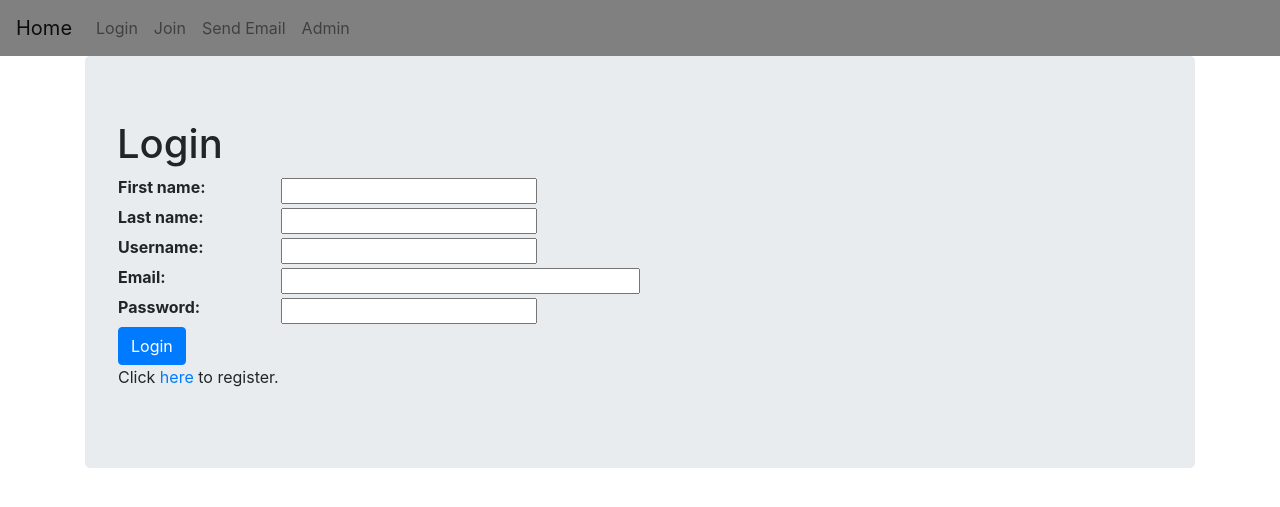
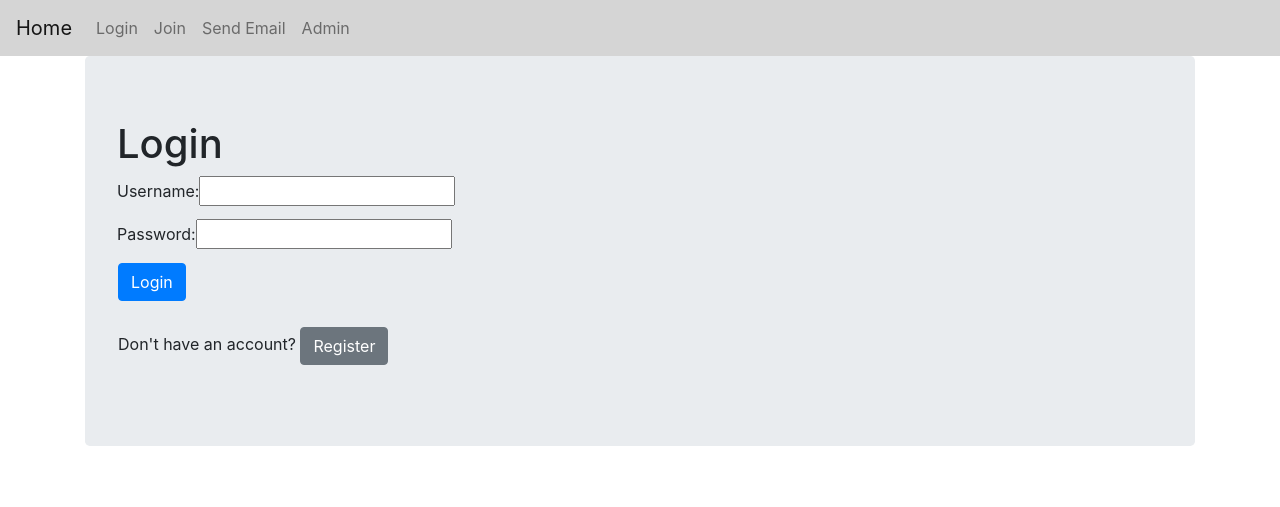
Before and after one commit to ChicoState/open-source-security-camera, a Django app: template osCam/templates/user/login.html in a window 1280 px wide. Shown: the top 507 px of the page. Run offline with Django 3.2, Linux system fonts and the light colour scheme; the template is opened without the code that fills it: values that come from a table or form of the project are taken from there, others are empty.

Commit message:
minor front-end changes to home and login pages

```diff
--- a/osCam/templates/core/home.html
+++ b/osCam/templates/core/home.html
@@ -44,7 +44,7 @@
                         <!-- cameras -->
                         {% if user.is_authenticated %}
                         <div class="container-fluid">
-                        <img src="{% url 'feed' %}">
+                        <img src="{% url 'feed' %}" style="border: 1px solid #eee">
                         {% endif %}
                     </div>
                     </div>
--- a/osCam/templates/core/navigation.html
+++ b/osCam/templates/core/navigation.html
@@ -1,4 +1,4 @@
-<nav class="navbar navbar-expand-md navbar-light " style="background-color: grey;">
+<nav class="navbar navbar-expand-md navbar-light " style="background-color: #D5D5D5">
     <a class="navbar-brand " href="/">Home </a>
       <ul class="navbar-nav mr-auto ">
           {% if user.is_authenticated %}
--- a/osCam/templates/user/login.html
+++ b/osCam/templates/user/login.html
@@ -9,12 +9,18 @@
       <div class = "jumbotron">
         <h1>Login</h1>
         <form action="/login/" method="POST">{% csrf_token %}
+          <div style="color: red">
+          {{ form.non_field_errors }}
+          </div>
           <table>
-            {{ login_form.as_table }}
+            <label>{{ form.username.label_tag }}</label>
+            {{ form.username }} <br>
+            <label>{{ form.password.label_tag }}</label>
+            {{ form.password }} <br>
             <tr><td>
               <input type="submit" class="btn btn-primary" value = "Login"/>
             </td></tr>
-            <tr><td>Click <a href="/join">here</a> to register.</td></tr>
+            <tr><td style="padding-top: 25px">Don't have an account? <a href="/join" class="btn btn-secondary">Register</a></td></tr>
           </table>
         </form>
       </div>
```
